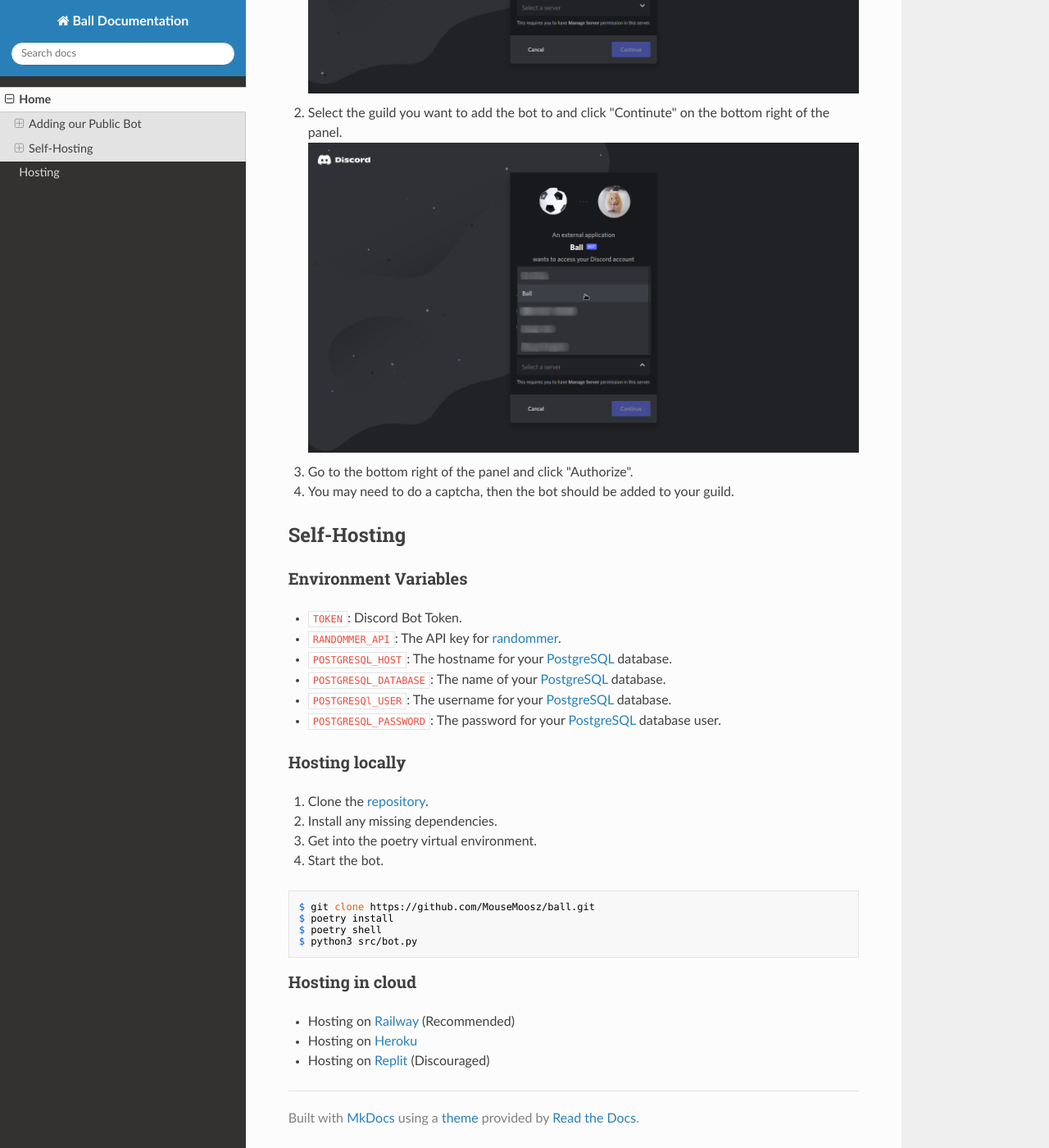
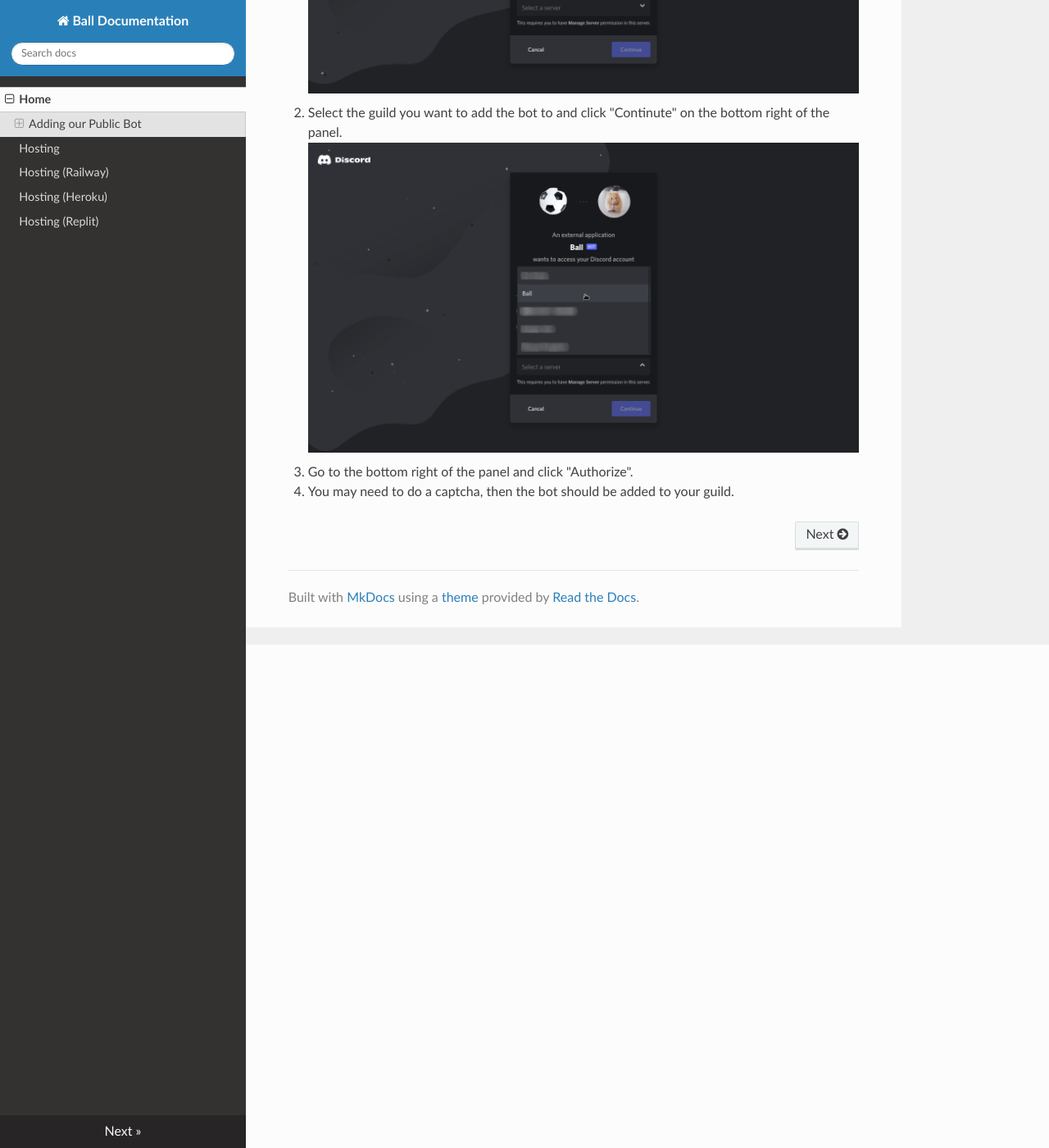
Before and after one commit to VaibhavSys/ball, an MkDocs documentation site: the page built from docs/docs/index.md, in a window 1280 px wide and 1400 px high, scrolled down 614 px. Shown: the whole window at 82% size. Built offline with MkDocs 1.6.1, drawn with Linux system fonts in a browser that asks for light colours; nearby versions of some CDN libraries.

Commit message:
Restrucuted way and add docs for creating discord bot account

````diff
--- a/docs/docs/index.md
+++ b/docs/docs/index.md
@@ -13,33 +13,3 @@ You can add our [public bot][1] and relax.
 1. You may need to do a captcha, then the bot should be added to your guild.
 
 [1]: https://discord.com/api/oauth2/authorize?client_id=923535197260087296&permissions=1644971949559&scope=bot%20applications.commands
-
-## Self-Hosting
-
-### Environment Variables
-- `TOKEN`: Discord Bot Token.
-- `RANDOMMER_API`: The API key for [randommer](https://randommer.io).
-- `POSTGRESQL_HOST`: The hostname for your [PostgreSQL][2] database.
-- `POSTGRESQL_DATABASE`: The name of your [PostgreSQL][2] database.
-- `POSTGRESQl_USER`: The username for your [PostgreSQL][2] database.
-- `POSTGRESQL_PASSWORD`: The password for your [PostgreSQL][2] database user.
-
-[2]: https://www.postgresql.org/
-
-### Hosting locally
-1. Clone the [repository](https://github.com/MouseMoosz/ball).
-1. Install any missing dependencies.
-1. Get into the poetry virtual environment.
-1. Start the bot.
-
-```console
-$ git clone https://github.com/MouseMoosz/ball.git
-$ poetry install
-$ poetry shell
-$ python3 src/bot.py
-```
-
-### Hosting in cloud
-- Hosting on [Railway](/hosting/railway) (Recommended)
-- Hosting on [Heroku](/hosting/heroku)
-- Hosting on [Replit](/hosting/replit) (Discouraged)
--- a/docs/mkdocs.yml
+++ b/docs/mkdocs.yml
@@ -2,4 +2,7 @@ site_name: Ball Documentation
 theme: readthedocs
 nav:
   - Home: index.md
-  - Hosting: hosting/
+  - Hosting: hosting/index.md
+  - Hosting (Railway): hosting/railway/index.md
+  - Hosting (Heroku): hosting/heroku/index.md
+  - Hosting (Replit): hosting/replit
````
Also changed, not shown: docs/docs/hosting/index.md (added, +47 -0 lines), docs/docs/hosting/local/index.md (added, +12 -0 lines), docs/docs/hosting/heroku/index.md (added), docs/docs/img/prerequisites/add_bot.png (added), docs/docs/img/prerequisites/bot_section.png (added), docs/docs/img/prerequisites/confirm.png (added), docs/docs/img/prerequisites/confirm_token.png (added), docs/docs/img/prerequisites/copy_token.png (added), docs/docs/img/prerequisites/copy_url.png (added), docs/docs/img/prerequisites/enable_intent.png (added), docs/docs/img/prerequisites/name.png (added), docs/docs/img/prerequisites/new_application.png (added), docs/docs/img/prerequisites/oauth2_tab.png (added), docs/docs/img/prerequisites/reset_token.png (added), 2 more files.
